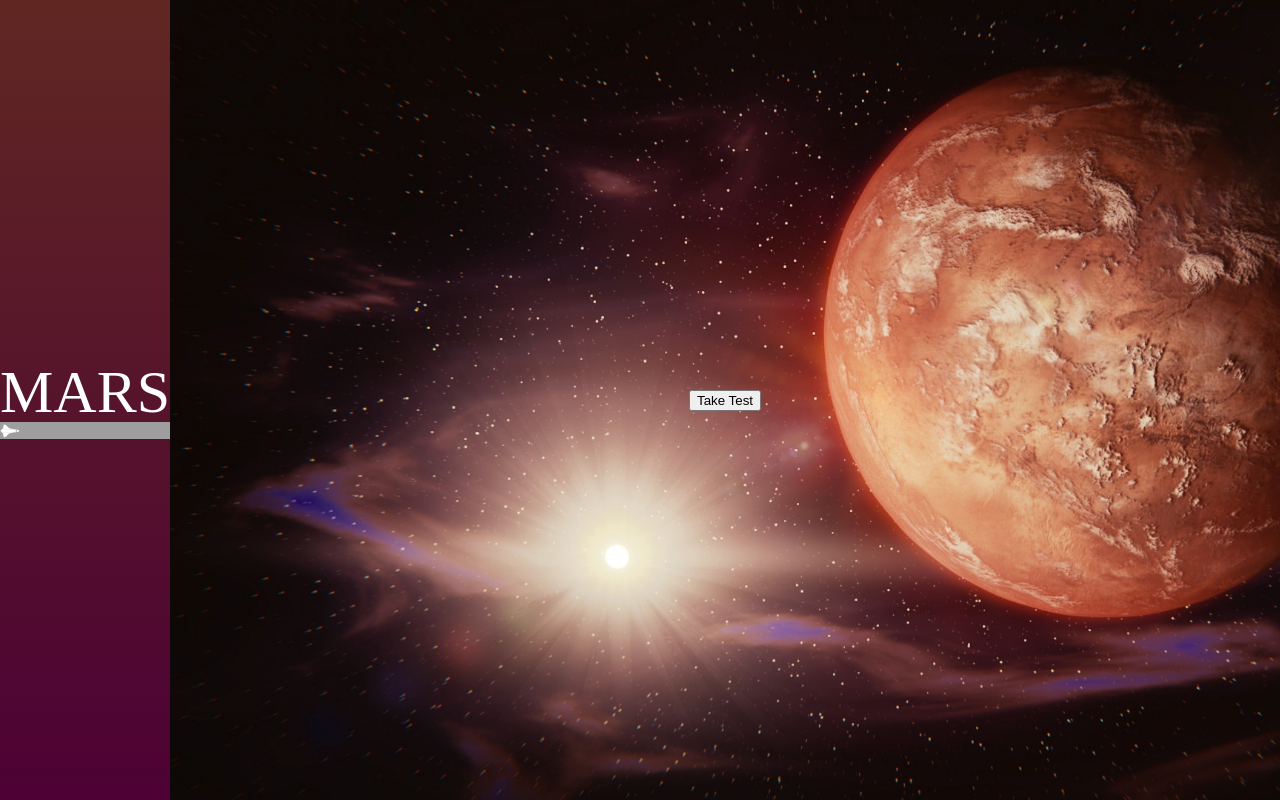
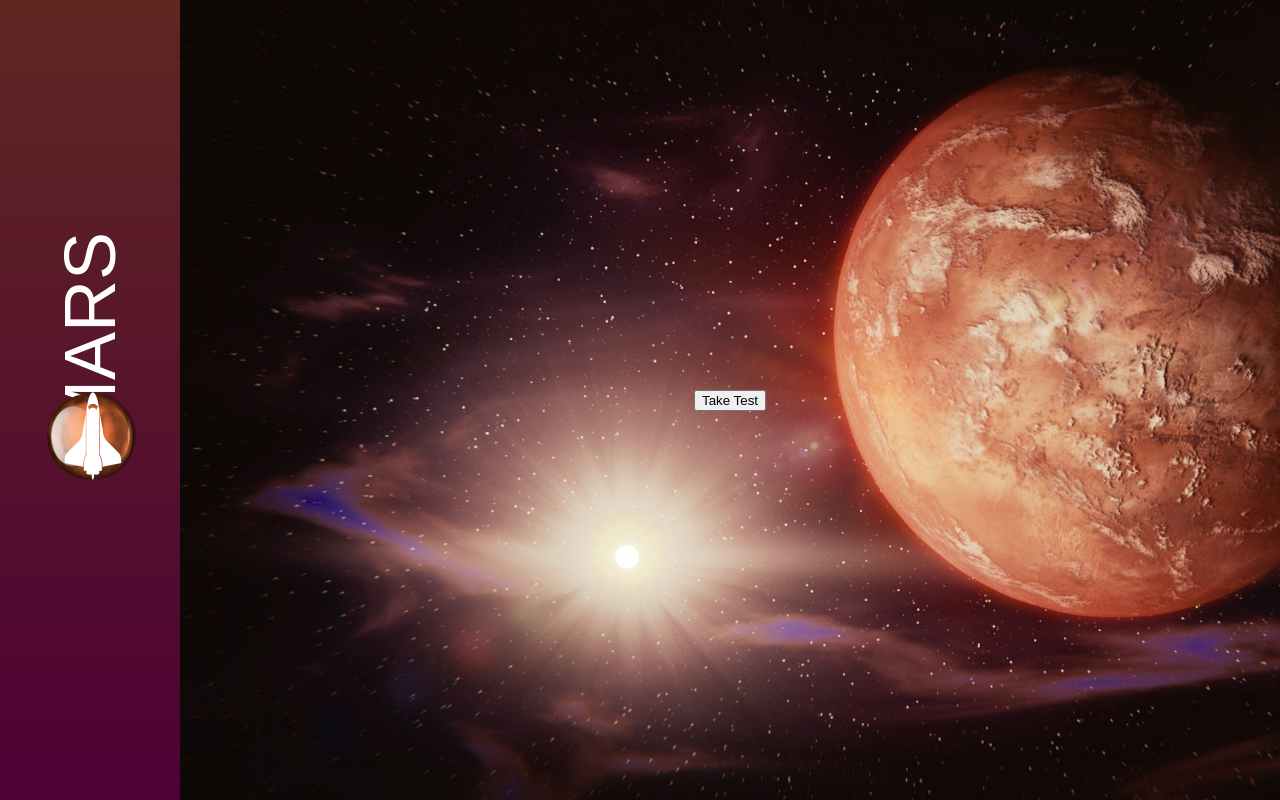
Before and after one commit to cbananal/mars-quiz-app, a React app: page / in a window 1280 px wide. Built offline with nearby package versions, Linux system fonts and the light colour scheme; grey boxes are pictures that could not be loaded.

Commit message:
add mars icon, draft header style

```diff
--- a/src/main.scss
+++ b/src/main.scss
@@ -3,6 +3,9 @@
 /*===========Global==========*/
 /*===========================*/
 
+html {
+  font-size: 16px;
+}
 .wrapper {
   height: 100vh;
   color: #fff;
@@ -11,21 +14,38 @@
 }
 
 header {
+  width: 180px;
+  font-family: sans-serif;
   background: linear-gradient(to bottom, #602722 0%,#4d0135 100%);
   display: flex;
   flex-direction: column;
   justify-content: center;
+  // flex-wrap: wrap-reverse;
+}
+
+header h1, .rocketship {
+  transform: rotate(270deg);
 }
 
 header h1 {
-  font-size: 60px;
+  font-size: 4.5rem;
   color: #fff;
   text-transform: uppercase;
-  // transform: rotate(270deg);
+  align-content: space-between;
 }
 
 .rocketship {
-  background: url('/src/images/rocketship.jpg');
+  width: 100px;
+  height: 100px;
+  font-size: 4.5rem;
+  background:
+    url('/src/images/mars-icon.png');
+    background-size: 100px 100px;
+  align-self: center;
+  display: flex;
+  align-items: center;
+  justify-content: center;
+
 }
 
 #mars-react {
@@ -33,7 +53,7 @@ header h1 {
   background:
     url('/src/images/mars-bg.jpg') no-repeat;
     background-size: cover;
-    display: flex;
-    justify-content: center;
-    align-items: center;
+  display: flex;
+  justify-content: center;
+  align-items: center;
 }
```
Also changed, not shown: src/images/mars-icon.png (added).
